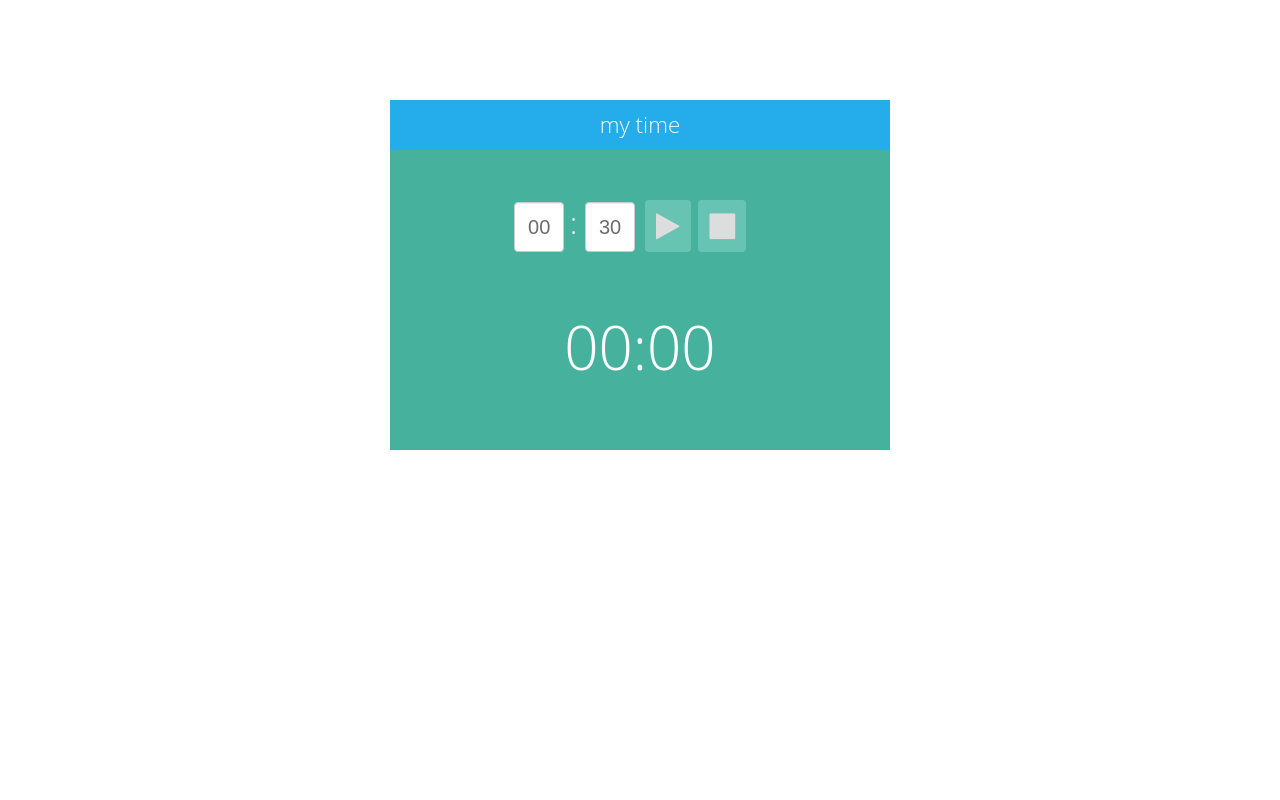
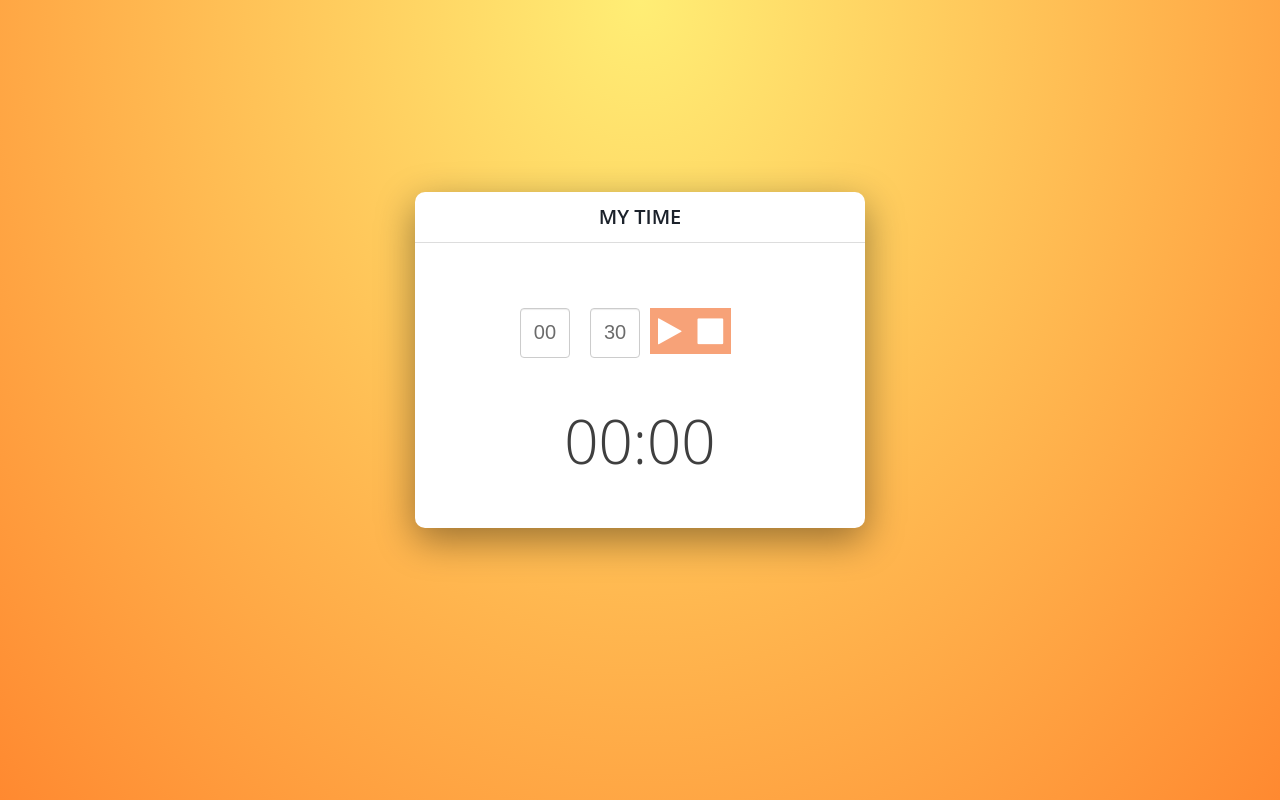
Before and after one commit to jeremiaspereira/my-time, a website: page index.html in a window 1280 px wide. Drawn offline with Linux system fonts and the light colour scheme.

Commit message:
Melhrias

```diff
--- a/assets/css/style.css
+++ b/assets/css/style.css
@@ -18,7 +18,6 @@ body {
   line-height: 1.5;
   font-weight: 300;
   color: #3F3F3F;
-  background-color: #ffffff;
   -webkit-text-size-adjust: 100%;
 }
 
@@ -96,18 +95,34 @@ li {
   clear: both;
 }
 
+html {
+  height: 100%;
+  margin: 0;
+  background: -webkit-radial-gradient(ellipse farthest-corner at center top, #ffee75, #ff8930);
+  background: radial-gradient(ellipse farthest-corner at center top, #ffee75, #ff8930);
+  color: #8b9095;
+  font-size: 14px;
+  font-family: 'Roboto', sans-serif;
+}
+
 .header {
-  background: #25ACEB;
   text-align: center;
-  color: #fff;
-  padding: 8px 0;
+  padding: 10px 0;
+  font-weight: 600;
+  border-bottom: solid 1px #ddd;
+  font-size: 20px;
+  text-transform: uppercase;
+  color: #1c222b;
 }
 
 .main {
-  max-width: 500px;
+  background: #fff;
+  max-width: 450px;
   margin-left: auto;
   margin-right: auto;
-  margin-top: 100px;
+  margin-top: 15%;
+  box-shadow: 0 12px 38px rgba(0, 0, 0, 0.4);
+  border-radius: 10px;
 }
 
 @media (max-width: 500px) {
@@ -117,13 +132,9 @@ li {
   }
 }
 
-.box-principal {
-  background: #46B19D;
-}
-
 .timer {
   text-align: right;
-  padding: 50px 5px;
+  padding-top: 60px;
 }
 
 .timer span {
@@ -151,30 +162,35 @@ input[type="text"] {
 
 .btn-group {
   font-size: 30px;
-  padding: 50px 5px;
+  padding-top: 63px;
+  margin-left: 10px;
 }
 
 .btn-group i {
-  padding: 11px;
+  padding: 8px;
   cursor: pointer;
-  color: #ddd;
-  background: #67c3b2;
-  border-radius: 4px;
+  color: #fff;
+  background: #f7a278;
+  margin: 0px;
 }
 
 .btn-group i:hover {
-  background: #55bca8;
+  background: #f27130;
+}
+
+#btnReset {
+  margin-left: -8px;
 }
 
 #time {
   text-align: center;
-  padding-bottom: 48px;
+  padding-top: 38px;
+  padding-bottom: 42px;
   font-size: 60px;
-  color: #fff;
 }
 
 #progress {
-  height: 10px;
+  height: 2px;
   background: #A3D7DC;
   width: 0;
 }
--- a/assets/js/main.js
+++ b/assets/js/main.js
@@ -1,16 +1,15 @@
 var isRunning = false;
 var btnStart = document.getElementById("btnStart");
 var btnReset = document.getElementById("btnReset");
+var intervalId;
 
 document.querySelector('#time').textContent = "00:00";
 
 function startTimer(duration, display) {
-  var timer = duration, hours,
-    minutes, seconds;
-
+  var timer = duration, hours, minutes, seconds;
   var bar = 0;
 
-  var si = setInterval(function() {
+  intervalId = setInterval(function() {
     timer = Number(timer);
     hours   = Math.floor(timer / 3600);
     minutes = Math.floor(timer % 3600 / 60);
@@ -22,26 +21,28 @@ function startTimer(duration, display) {
     document.title = "my time | " + hms;
 
     if (--timer < 0) {
+        stopTimer();
         notifyMe();
-        document.querySelector('#time').textContent = "00:00";
-        clearInterval(si);
-        isRunning = false;
-
         document.getElementById('alarm').play();
-
-
     }
 
     if(!isRunning){
-      document.querySelector('#time').textContent = "00:00";
-      clearInterval(si);
-      isRunning = false;
+      stopTimer();
     }
 
     progress(bar++, duration);
 
   }, 1000);
 }
+
+function stopTimer(){
+  clearInterval(intervalId);
+  intervalId = null;
+  isRunning = false;
+  document.querySelector('#time').textContent = "00:00";
+}
+
+
 
 
 btnStart.onclick = function() {
--- a/index.html
+++ b/index.html
@@ -16,12 +16,18 @@
 			<div class="header">
 				<div class="row">
 					<div class="grid-12">
-						 my time
+						 MY TIME
 					</div>
 				</div>
 			</div>
 
 			<div class="box-principal">
+				<div class="row">
+					<div class="grid-12">
+						<div id="progress"></div>
+					</div>
+				</div>
+
 				<div class="row">
 					<div class="grid-6">
 						<div class="timer">
@@ -44,12 +50,6 @@
 	  			  <div id="time"></div>
 					</div>
 				</div>
-
-				<div class="row">
-					<div class="grid-12">
-						<div id="progress"></div>
-					</div>
-				</div>
 			</div>
 			<audio id="alarm" src="assets/song/alarm.mp3" preload="auto"></audio>
 		</section>
--- a/src/sass/base.scss
+++ b/src/sass/base.scss
@@ -40,7 +40,6 @@ body {
     line-height: $base-line-height;
     font-weight: 300;
     color: $text-color;
-    background-color: $background-color;
     -webkit-text-size-adjust: 100%;
 }
 
--- a/src/sass/layout.scss
+++ b/src/sass/layout.scss
@@ -1,15 +1,31 @@
+html{
+    height: 100%;
+    margin: 0;
+    background: -webkit-radial-gradient(ellipse farthest-corner at center top, #ffee75, #ff8930);
+    background: radial-gradient(ellipse farthest-corner at center top, #ffee75, #ff8930);
+    color: #8b9095;
+    font-size: 14px;
+    font-family: 'Roboto', sans-serif;
+}
+
 .header{
-  background:#25ACEB;
   text-align: center;
-  color:#fff;
-  padding:8px 0;
+  padding:10px 0;
+  font-weight: 600;
+  border-bottom: solid 1px #ddd;
+  font-size: 20px;
+  text-transform: uppercase;
+  color: #1c222b;
 }
 
 .main{
-  max-width: 500px;
+  background:#fff;
+  max-width: 450px;
   margin-left:auto;
   margin-right:auto;
-  margin-top: 100px;
+  margin-top: 15% ;
+  box-shadow: 0 12px 38px rgba(0, 0, 0, 0.4);
+  border-radius: 10px;
   @media (max-width: 500px){
     max-width: none;
     width:95%;
@@ -17,27 +33,14 @@
 }
 
 
-
-.box-principal{
-  background: $background-box-principal;
-}
-
-.cycles{
-
-}
-
 .timer{
   text-align: right;
-  padding:50px 5px;
+  padding-top:60px;
   span{
     color:#fff;
     font-size: 30px;
     margin-bottom: 20px;
   }
-}
-
-.pause{
-
 }
 
 input[type="text"] {
@@ -60,31 +63,36 @@ input[type="text"] {
 
 .btn-group{
   font-size: 30px;
-  padding:50px 5px;
+  padding-top:63px;
+  margin-left: 10px;
 
   i{
-    padding:11px;
+    padding:8px;
     cursor: pointer;
-    color:#ddd;
-    background: lighten($background-box-principal, 10);
-    border-radius: 4px;
+    color:#fff;
+    background: lighten(#F16018, 20);
+    margin:0px;
 
     &:hover{
-      background: lighten($background-box-principal, 5);
+      background: lighten(#F16018, 5);
     }
   }
+}
 
+#btnReset{
+  margin-left: -8px;
 }
 
 #time{
   text-align: center;
-  padding-bottom:48px;
+  padding-top:38px;
+  padding-bottom:42px;
   font-size: 60px;
-  color: #fff;
+
 }
 
 #progress{
-  height:10px;
+  height:2px;
   background:#A3D7DC;
   width:0;
 }
```
